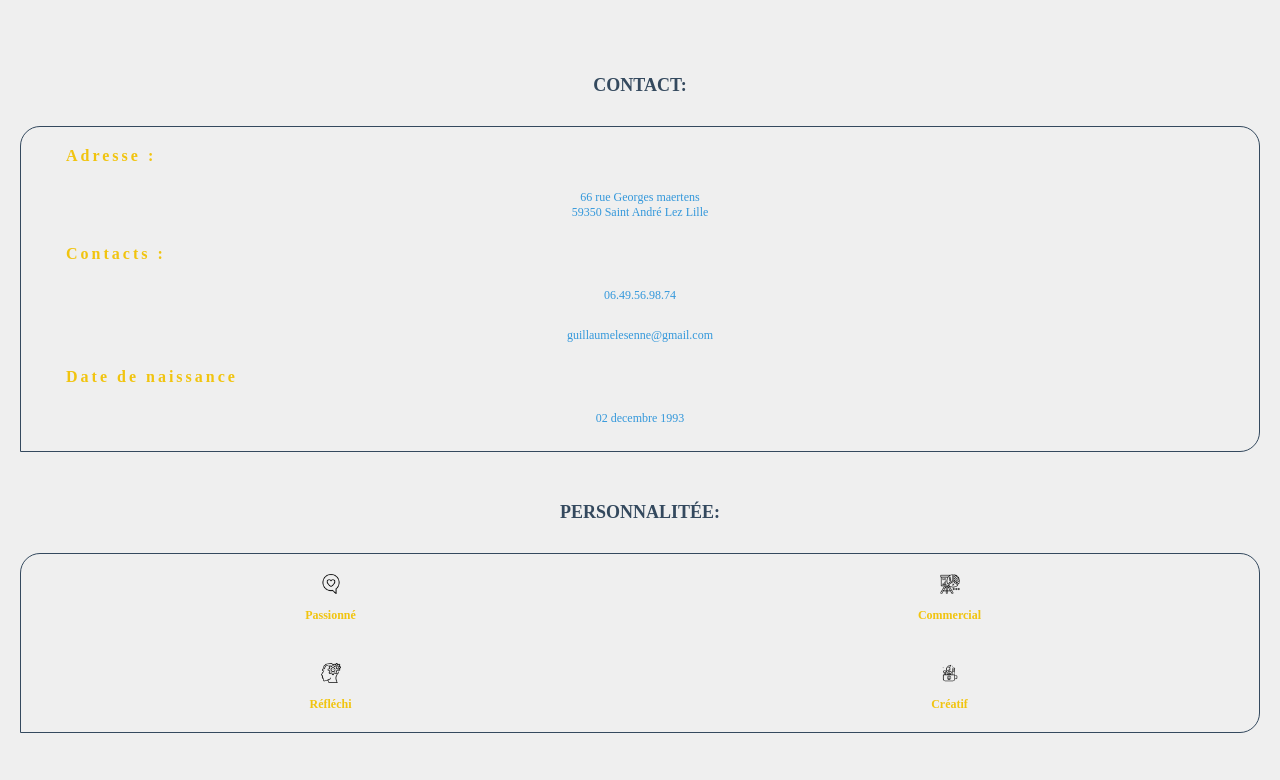
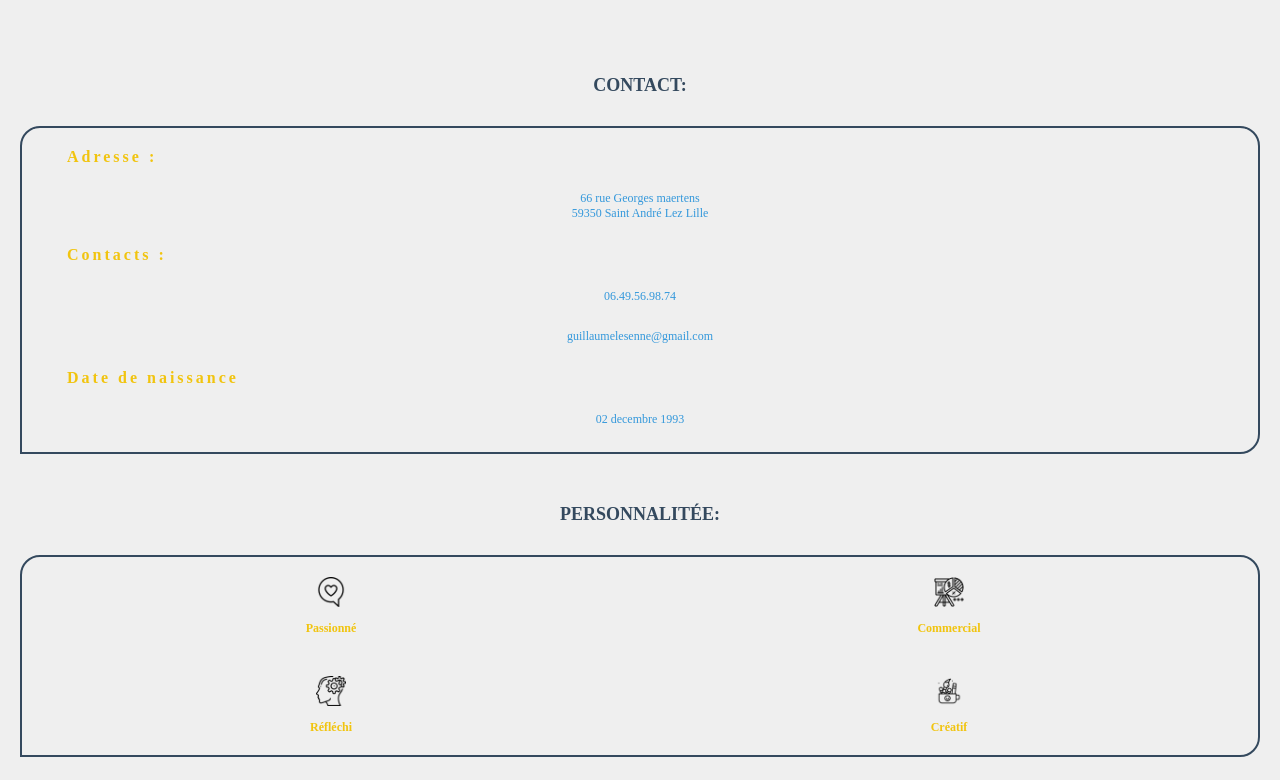
Before and after one commit to Guillaumelsn/cv, a plain HTML site: page index.html in a window 1280 px wide. Shown: the part 380-1160 px from the top of the page. Drawn offline with Linux system fonts and the light colour scheme.

Commit message:
last commit

```diff
--- a/css/styles.less
+++ b/css/styles.less
@@ -50,7 +50,7 @@ h2 {
     text-transform: uppercase;
 }
 div {
-    border: solid 1px @color2;
+    border: solid 2px @color2;
     border-radius: 20px 20px 20px 0;
     margin: 10px;
 }
@@ -122,7 +122,7 @@ header {
         text-align: center;
         margin: 20px 10px;
         img {
-            height: 20px;
+            height: 30px;
             background-size:contain;
             background-position: center;
 
@@ -184,7 +184,7 @@ header {
             width: 100%;
         }
         img {
-            height: 20px;
+            height: 30px;
             background-size: contain;
             background-repeat: no-repeat;
             background-position: center;
```
Also changed, not shown: css/styles.css.
